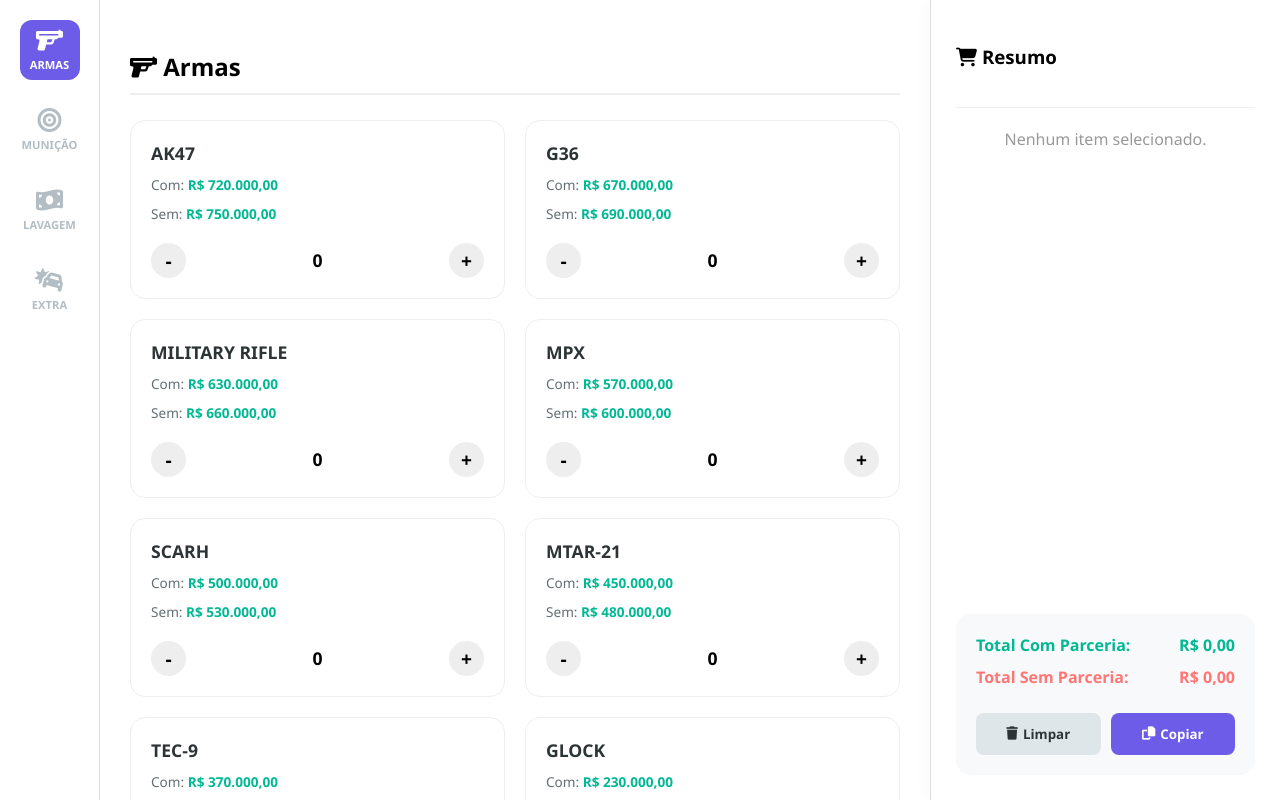
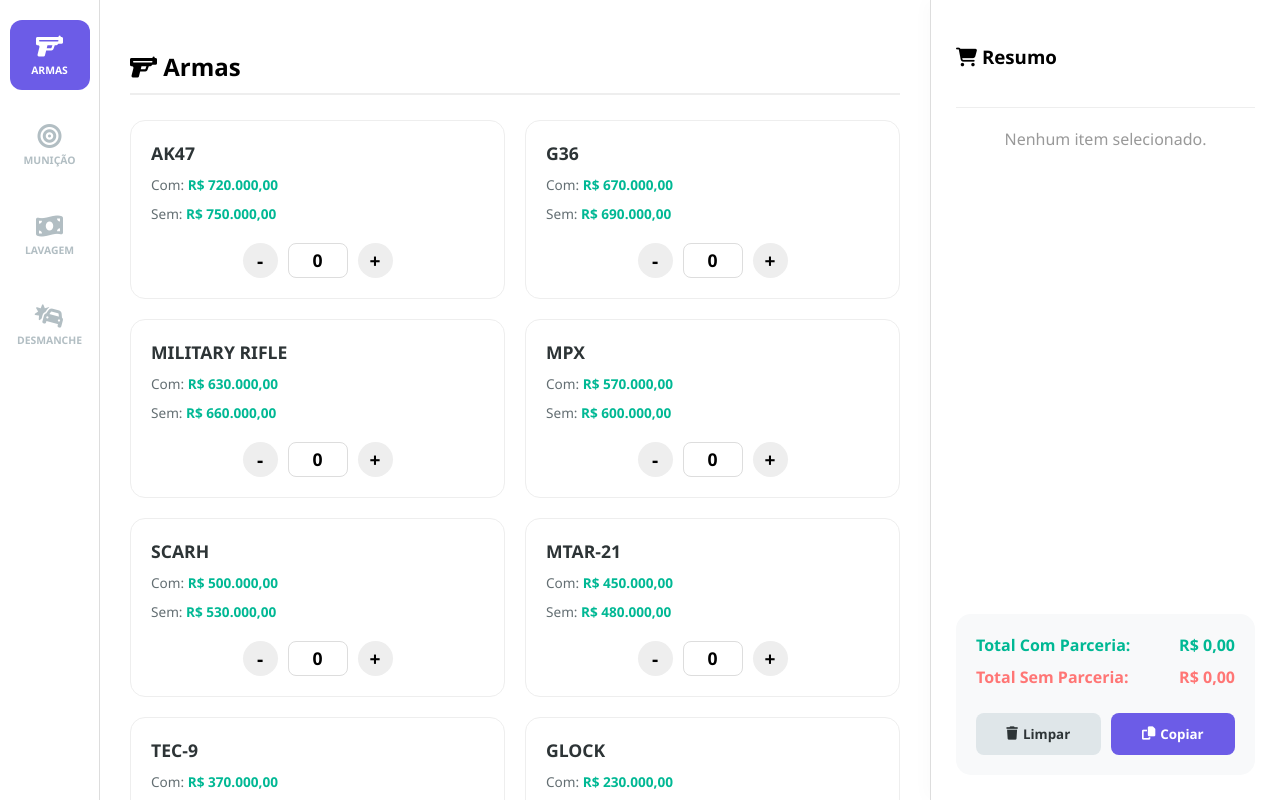
Before and after one commit to etoshy/RP-Market, a plain HTML site: page index.html in a window 1280 px wide. Both pictures are taken after a click on the button "Limpar". Drawn offline with Linux system fonts and the light colour scheme.

Commit message:
Update index.html

```diff
--- a/index.html
+++ b/index.html
@@ -39,8 +39,8 @@
         }
 
         .nav-item {
-            width: 60px;
-            height: 60px;
+            width: 80px;
+            height: 70px;
             border-radius: 12px;
             display: flex;
             flex-direction: column;
@@ -49,7 +49,7 @@
             cursor: pointer;
             transition: 0.3s;
             color: #b2bec3;
-            font-size: 0.7rem;
+            font-size: 0.65rem;
             font-weight: bold;
             text-decoration: none;
             text-align: center;
@@ -72,7 +72,7 @@
 
         h2 { border-bottom: 2px solid #eee; padding-bottom: 10px; margin-bottom: 25px; }
 
-        /* --- CALCULADORA DE DINHEIRO SUJO --- */
+        /* --- CALCULADORA DE PORCENTAGEM (LAVAGEM / DESMANCHE) --- */
         .money-calc-container {
             background: #f1f2f6;
             border-radius: 15px;
@@ -88,6 +88,7 @@
             display: flex;
             align-items: center;
             gap: 10px;
+            text-transform: uppercase;
         }
 
         .money-input-group {
@@ -152,7 +153,8 @@
         .controls {
             display: flex;
             align-items: center;
-            justify-content: space-between;
+            justify-content: center;
+            gap: 10px;
             margin-top: 10px;
         }
 
@@ -165,10 +167,29 @@
             cursor: pointer;
             font-weight: bold;
             font-size: 1.2rem;
+            display: flex;
+            align-items: center;
+            justify-content: center;
         }
 
         .btn-qty:hover { background: var(--primary); color: white; }
-        .qty-input { width: 40px; text-align: center; border: none; font-weight: bold; font-size: 1.1rem; }
+
+        /* Estilo para o campo onde digita o numero */
+        .qty-input-field {
+            width: 60px;
+            height: 35px;
+            text-align: center;
+            border: 1px solid #ddd;
+            border-radius: 8px;
+            font-weight: bold;
+            font-size: 1.1rem;
+            outline: none;
+        }
+        .qty-input-field:focus { border-color: var(--primary); }
+
+        /* Remover setinhas do input number */
+        input::-webkit-outer-spin-button,
+        input::-webkit-inner-spin-button { -webkit-appearance: none; margin: 0; }
 
         /* --- Carrinho Lateral --- */
         .cart-sidebar {
@@ -241,7 +262,7 @@
             <i class="fas fa-money-bill-wave"></i><span>LAVAGEM</span>
         </div>
         <div class="nav-item" onclick="showTab('desmanche', this)">
-            <i class="fas fa-car-crash"></i><span>EXTRA</span>
+            <i class="fas fa-car-crash"></i><span>DESMANCHE</span>
         </div>
     </nav>
 
@@ -308,9 +329,10 @@
                 ]
             },
             lavagem: {
-                title: "Itens de Lavagem / Roubo",
+                title: "Lavagem de Dinheiro",
                 icon: "fa-money-bill-wave",
-                hasMoneyCalc: true, // Adicionado para ativar a calculadora nesta aba
+                calcTitle: "Calculadora de Dinheiro Sujo",
+                hasMoneyCalc: true,
                 items: [
                     { id: 'l1', nome: "ALGEMAS", com: 50000, sem: 60000 },
                     { id: 'l2', nome: "CAPUZ", com: 60000, sem: 70000 },
@@ -322,9 +344,10 @@
                 ]
             },
             desmanche: {
-                title: "Drogas e Desmanche",
+                title: "Desmanche",
                 icon: "fa-car-crash",
-                hasMoneyCalc: true, // Adicionado para ativar a calculadora nesta aba
+                calcTitle: "Calculadora de Desmanche",
+                hasMoneyCalc: true,
                 items: [
                     { id: 'd1', nome: "FARINHA", com: 5500, sem: 6500 },
                     { id: 'd2', nome: "CRISTAL", com: 5500, sem: 6600 },
@@ -355,14 +378,13 @@
 
                 let html = `<h2><i class="fas ${database[cat].icon}"></i> ${database[cat].title}</h2>`;
 
-                // Adiciona a Calculadora de Porcentagem se a categoria permitir
                 if (database[cat].hasMoneyCalc) {
                     html += `
                         <div class="money-calc-container">
-                            <div class="money-calc-header"><i class="fas fa-calculator"></i> Calculadora de Dinheiro Sujo</div>
+                            <div class="money-calc-header"><i class="fas fa-calculator"></i> ${database[cat].calcTitle}</div>
                             <div class="money-input-group">
                                 <div class="money-field">
-                                    <label>Valor Total Sujo:</label>
+                                    <label>Valor Total:</label>
                                     <input type="number" placeholder="Digite o valor..." oninput="calcularSplit(this.value, '${cat}')">
                                 </div>
                                 <div class="money-result res-parceria">
@@ -387,7 +409,8 @@
                         <div class="price-tag">Sem: <strong>${formatarMoeda(item.sem)}</strong></div>
                         <div class="controls">
                             <button class="btn-qty" onclick="changeQty('${item.id}', -1)">-</button>
-                            <span class="qty-input" id="qty-${item.id}">0</span>
+                            <input type="number" class="qty-input-field" value="0" min="0"
+                                id="qty-${item.id}" oninput="manualQty('${item.id}', this.value)">
                             <button class="btn-qty" onclick="changeQty('${item.id}', 1)">+</button>
                         </div>
                     </div>
@@ -399,21 +422,15 @@
             }
         }
 
-        // Função de cálculo de split
         function calcularSplit(valor, catId) {
             const total = parseFloat(valor) || 0;
-
-            // Com Parceria: Fac tira 30%, cliente leva 70%
             const cleanCom = total * 0.70;
             const taxCom = total * 0.30;
-
-            // Sem Parceria: Fac tira 40%, cliente leva 60%
             const cleanSem = total * 0.60;
             const taxSem = total * 0.40;
 
             document.getElementById(`clean-com-${catId}`).innerText = "Recebe: " + formatarMoeda(cleanCom);
             document.getElementById(`tax-com-${catId}`).innerText = "Taxa Fac: " + formatarMoeda(taxCom);
-
             document.getElementById(`clean-sem-${catId}`).innerText = "Recebe: " + formatarMoeda(cleanSem);
             document.getElementById(`tax-sem-${catId}`).innerText = "Taxa Fac: " + formatarMoeda(taxSem);
         }
@@ -425,13 +442,25 @@
             document.getElementById('page-' + tabId).classList.add('active');
         }
 
+        // Função para quando clica nos botões + ou -
         function changeQty(itemId, delta) {
-            carrinho[itemId] = (carrinho[itemId] || 0) + delta;
-            if (carrinho[itemId] <= 0) delete carrinho[itemId];
+            const el = document.getElementById('qty-' + itemId);
+            let current = parseInt(el.value) || 0;
+            let newVal = current + delta;
+            if (newVal < 0) newVal = 0;
 
-            const el = document.getElementById('qty-' + itemId);
-            if (el) el.innerText = carrinho[itemId] || 0;
+            el.value = newVal;
+            manualQty(itemId, newVal);
+        }
 
+        // Função para quando digita manualmente no teclado
+        function manualQty(itemId, value) {
+            let val = parseInt(value) || 0;
+            if (val <= 0) {
+                delete carrinho[itemId];
+            } else {
+                carrinho[itemId] = val;
+            }
             atualizarResumo();
         }
 
@@ -469,17 +498,12 @@
 
         function limparCarrinho() {
             carrinho = {};
-            document.querySelectorAll('.qty-input').forEach(i => i.innerText = '0');
-            updateCartCalculators(); // Limpa as calculadoras de input tbm
-            atualizarResumo();
-        }
-
-        function updateCartCalculators() {
+            document.querySelectorAll('.qty-input-field').forEach(i => i.value = '0');
             document.querySelectorAll('.money-field input').forEach(i => {
                 i.value = '';
-                // Dispara o evento de input manual para zerar os textos de resultado
                 i.dispatchEvent(new Event('input'));
             });
+            atualizarResumo();
         }
 
         function copiarPedido() {
```
